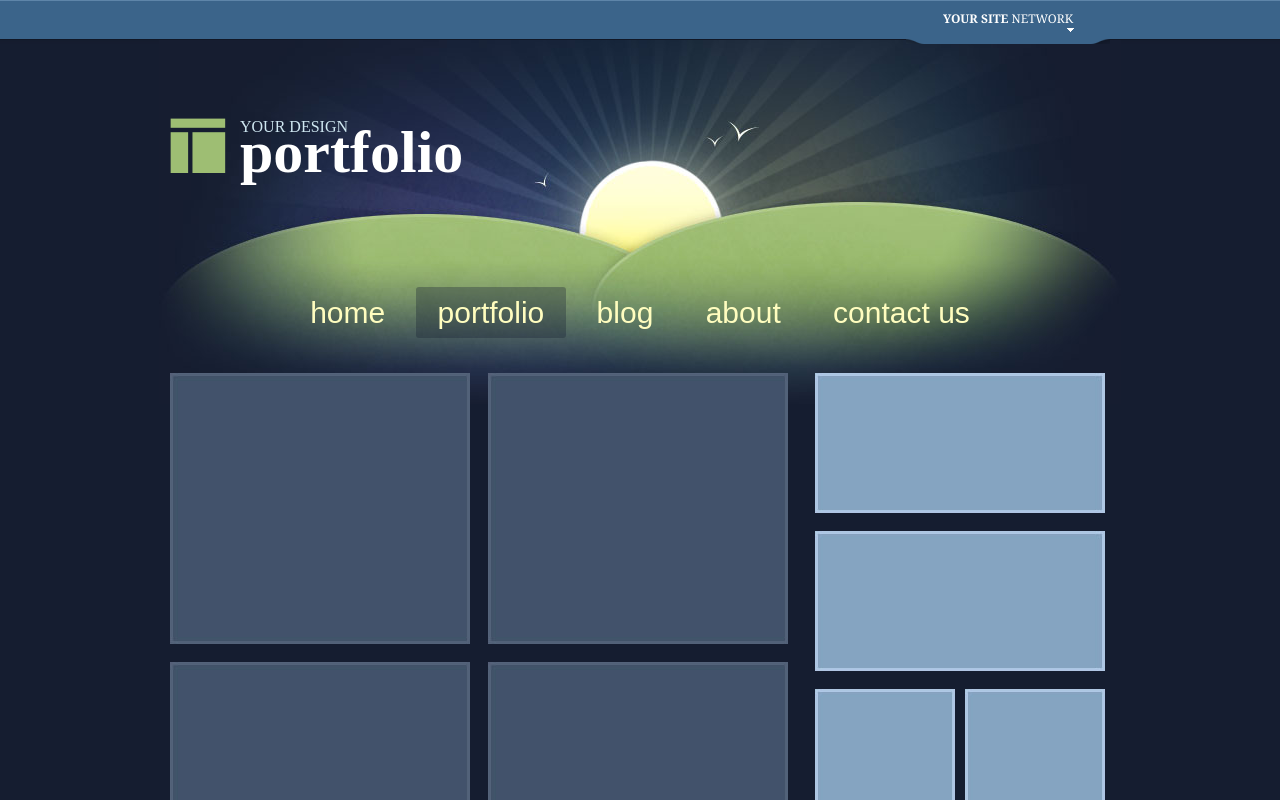
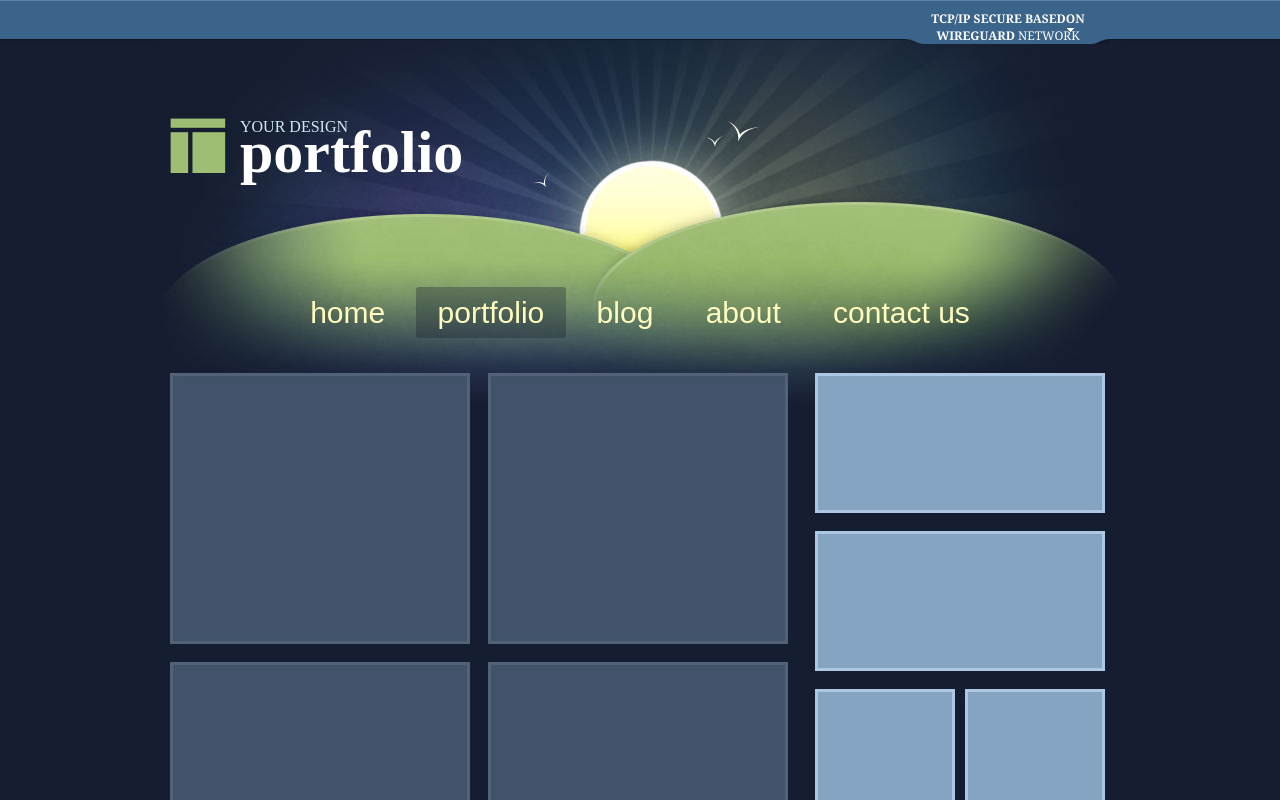
Before and after one commit to vnesys/vnesys.github.io, a plain HTML site: page index.html in a window 1280 px wide. Shown: the top 800 px of the page. Drawn offline with Linux system fonts and the light colour scheme.

Commit message:
Update index.html

```diff
--- a/index.html
+++ b/index.html
@@ -27,7 +27,7 @@
 
     <div id="topline">
         <div class="content">
-            <a><strong>YOUR SITE</strong> NETWORK</a>
+            <a><strong>TCP/IP Secure basedon Wireguard</strong> NETWORK</a>
         </div>
     </div><!-- topline -->
 
```
